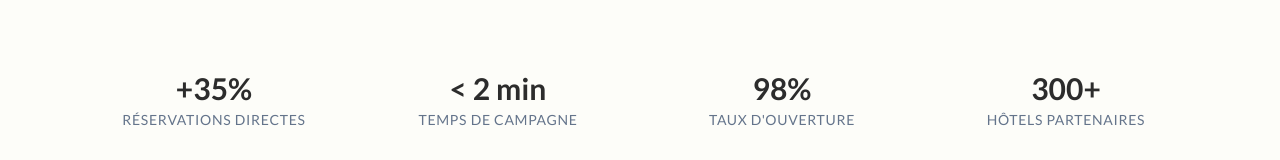
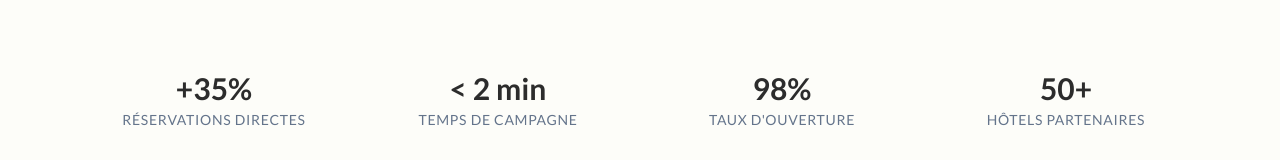
Before and after one commit to kamaraaicha809-sudo/Baobab-Loyalty, a Next.js app: page / in a window 1280 px wide. Shown: the part 629-789 px from the top of the page. Built offline with nearby package versions, Linux system fonts and the light colour scheme; no server answers.

Commit message:
fix: update hotels count to realistic number

```diff
--- a/components/landing/Stats.tsx
+++ b/components/landing/Stats.tsx
@@ -2,7 +2,7 @@ const stats = [
   { value: "+35%", label: "RÉSERVATIONS DIRECTES" },
   { value: "< 2 min", label: "TEMPS DE CAMPAGNE" },
   { value: "98%", label: "TAUX D'OUVERTURE" },
-  { value: "300+", label: "HÔTELS PARTENAIRES" },
+  { value: "50+", label: "HÔTELS PARTENAIRES" },
 ];
 
 const Stats = () => {
```
